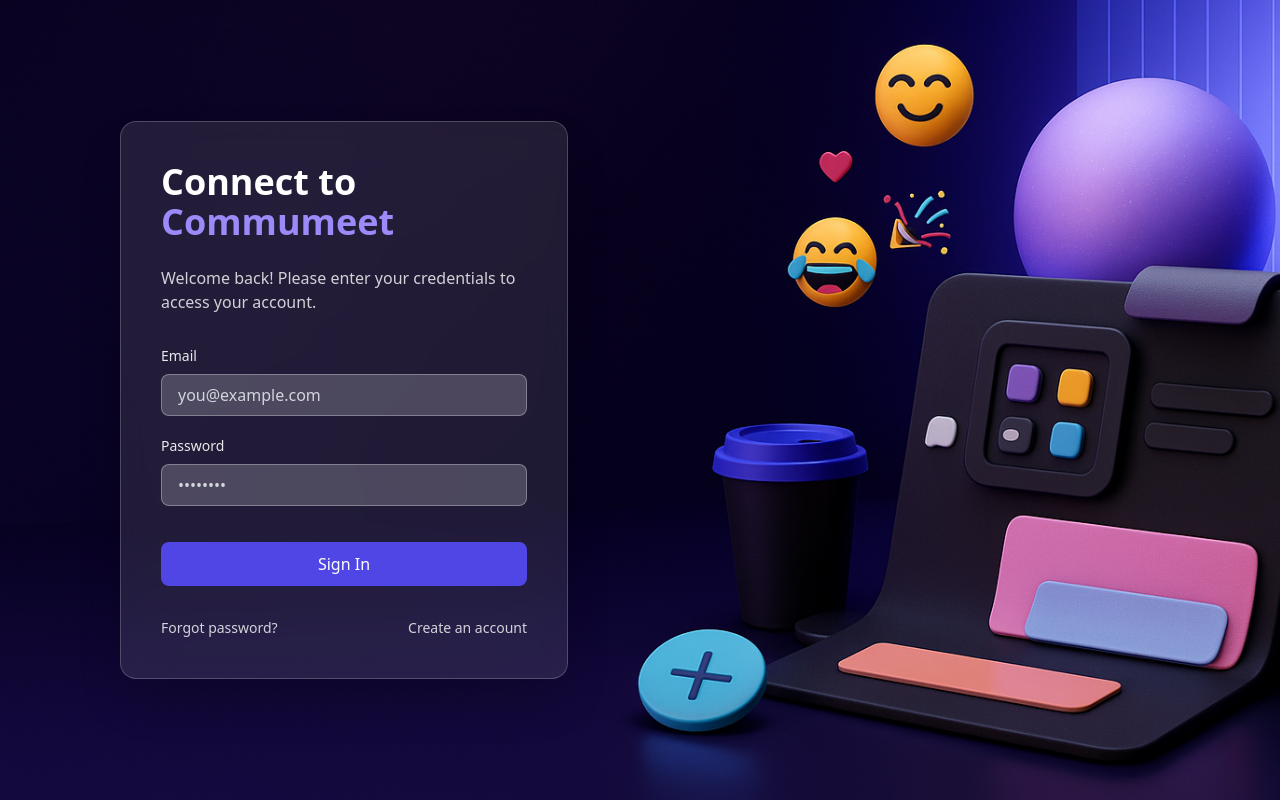
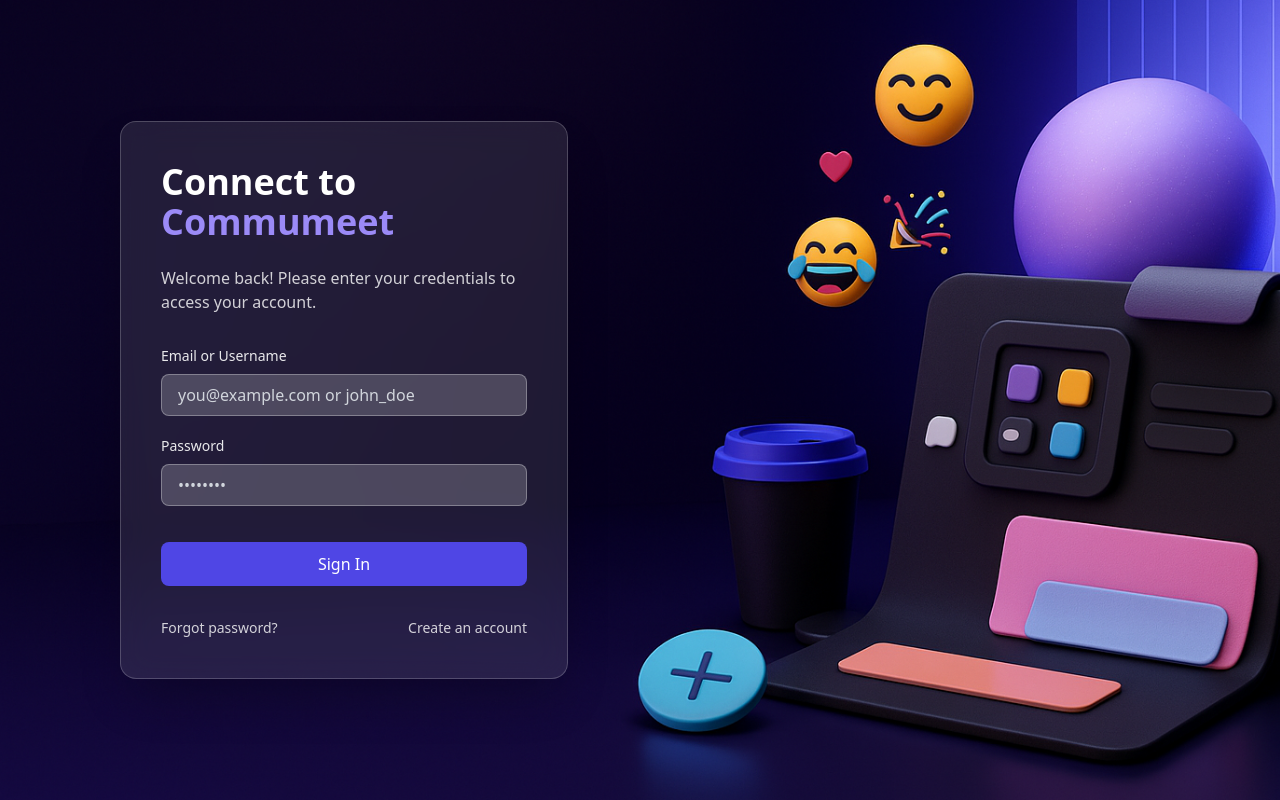
Before and after one commit to Yanislammari/MeetCommu-Front, a React (Vite) app: page /login in a window 1280 px wide. Built offline with nearby package versions, Linux system fonts and the light colour scheme; no server answers.

Commit message:
Update Login for accept username

```diff
--- a/src/pages/Login.tsx
+++ b/src/pages/Login.tsx
@@ -8,23 +8,24 @@ import { useNavigate, type NavigateFunction } from "react-router";
 const Login: React.FC = () => {
   const authService: AuthService = new AuthService();
   const navigate: NavigateFunction = useNavigate();
-  const [email, setEmail] = useState<string>("");
+  const [identifier, setIdentifier] = useState<string>("");
   const [password, setPassword] = useState<string>("");
   const emailPattern: RegExp = /^[a-zA-Z0-9._%+-]+@[a-zA-Z0-9.-]+\.[a-zA-Z]{2,}$/;
   const passwordPattern: RegExp = /^(?=.*[a-z])(?=.*[A-Z])(?=.*\d)(?=.*[@$!%*?&])[A-Za-z\d@$!%*?&]{8,}$/;
-  const verifyEmailErrorMessage: string = "Please enter a valid email address.";
+  const usernamePattern: RegExp = /^[A-Za-z0-9_.-]{2,}$/;
+  const verifyIdentifierErrorMessage: string = "Please enter a valid email address or username.";
   const verifyPasswordErrorMessage: string = "Password must contain at least 8 characters, one uppercase letter, one lowercase letter, one number, and one special character.";
 
   const handleSubmit = async (e: React.FormEvent) => {
     e.preventDefault();
 
-    if (!email || !password) {
+    if (!identifier || !password) {
       toast.error("Please fill in both email and password fields.");
       return;
     }
 
-    if (!emailPattern.test(email)) {
-      toast.error(verifyEmailErrorMessage);
+    if (!emailPattern.test(identifier) && !usernamePattern.test(identifier)) {
+      toast.error(verifyIdentifierErrorMessage);
       return;
     }
 
@@ -34,7 +35,7 @@ const Login: React.FC = () => {
     }
 
     try {
-      const token: string = await authService.login(email, password);
+      const token: string = await authService.login(identifier, password);
 
       if (!token) {
         toast.error("The login did not return a valid token.")
@@ -49,6 +50,10 @@ const Login: React.FC = () => {
       switch (error.message) {
         case "INVALID_EMAIL_CREDENTIALS": {
           toast.error("No account found with this email.");
+          break;
+        }
+        case "INVALID_USERNAME_CREDENTIALS": {
+          toast.error("No account found for this username.");
           break;
         }
         case "INVALID_PASSWORD_CREDENTIALS": {
@@ -75,8 +80,8 @@ const Login: React.FC = () => {
           <p className="text-sm md:text-base mb-8 opacity-80 text-center md:text-left">Welcome back! Please enter your credentials to access your account.</p>
           <form className="flex flex-col gap-5">
             <div className="flex flex-col gap-2">
-              <label htmlFor="email" className="text-sm font-medium opacity-90">Email</label>
-              <input id="email" type="email" placeholder="you@example.com" value={email} onChange={(e) => setEmail(e.target.value)} pattern={emailPattern.source} title={verifyEmailErrorMessage} required className="bg-white/20 border border-white/30 rounded-lg px-4 py-2 focus:outline-none focus:ring-2 focus:ring-[#9b8af7] placeholder-gray-300 text-white"/>
+              <label htmlFor="identifier" className="text-sm font-medium opacity-90">Email or Username</label>
+              <input id="identifier" type="text" placeholder="you@example.com or john_doe" value={identifier} onChange={(e) => setIdentifier(e.target.value)} pattern={emailPattern.source} title={verifyIdentifierErrorMessage} required className="bg-white/20 border border-white/30 rounded-lg px-4 py-2 focus:outline-none focus:ring-2 focus:ring-[#9b8af7] placeholder-gray-300 text-white"/>
             </div>
             <div className="flex flex-col gap-2">
               <label htmlFor="password" className="text-sm font-medium opacity-90">Password</label>
--- a/src/services/auth.service.ts
+++ b/src/services/auth.service.ts
@@ -1,7 +1,7 @@
 import GraphQLService from "./graphql.service";
 
 class AuthService extends GraphQLService {
-  public async login(email: string, password: string): Promise<string> {
+  public async login(identifier: string, password: string): Promise<string> {
     const mutation: string = `
       mutation Login($input: LoginInput!) {
         login(input: $input)
@@ -10,7 +10,7 @@ class AuthService extends GraphQLService {
 
     const variables = {
       input: {
-        email,
+        identifier,
         password
       }
     }
```
